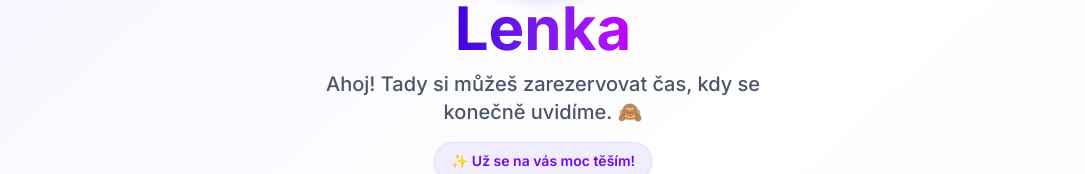
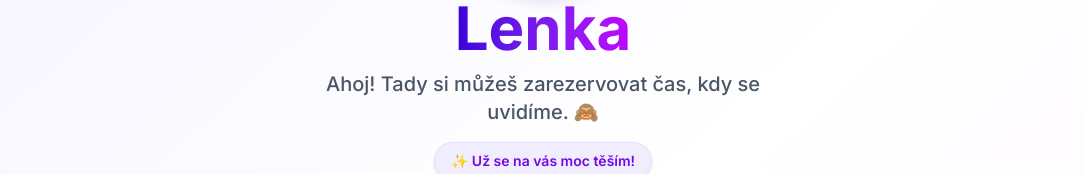
Before and after one commit to Amousek/lenka-booking, a Next.js app: page / in a window 1280 px wide. Shown: the part 262-436 px from the top of the page, without its empty margins (97-1182 px from the left). Built offline with nearby package versions, Linux system fonts and the light colour scheme; no server answers.

Commit message:
text: odstraneno konecne

```diff
--- a/src/app/page.tsx
+++ b/src/app/page.tsx
@@ -159,7 +159,7 @@ export default function Home() {
             Lenka
           </h1>
           <p className="text-gray-600 mt-3 text-base sm:text-lg lg:text-xl max-w-md mx-auto font-medium">
-            Ahoj! Tady si můžeš zarezervovat čas, kdy se konečně uvidíme. 🙈
+            Ahoj! Tady si můžeš zarezervovat čas, kdy se uvidíme. 🙈
           </p>
           <div className="inline-flex items-center gap-2 mt-4 px-4 py-2 rounded-full bg-violet-100/80 border border-violet-200/60 text-violet-700 text-sm font-semibold shadow-sm animate-fade-in">
             <span>✨ Už se na vás moc těším!</span>
```
